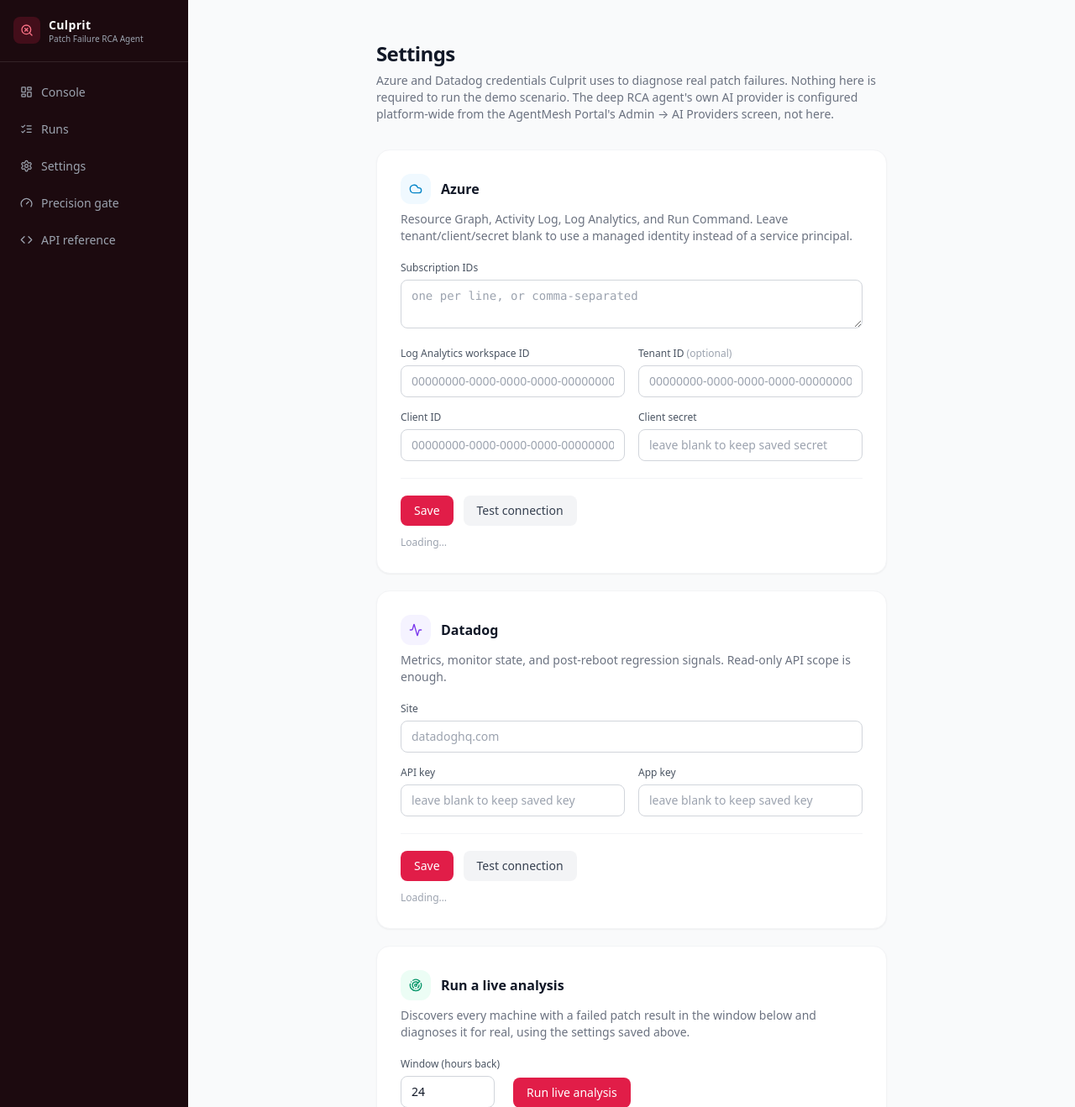
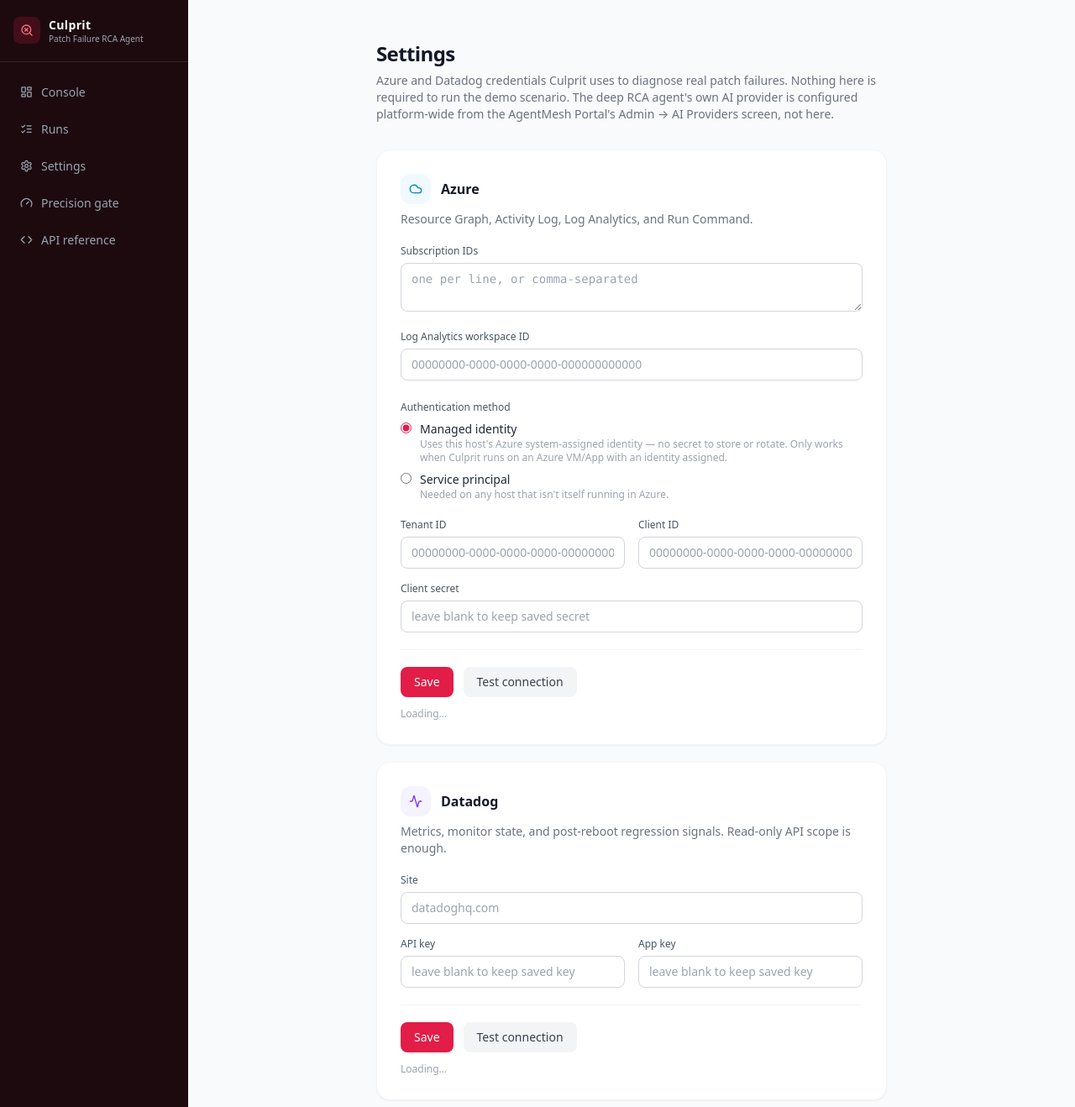
Before and after one commit to accent-prats/agentmesh, a Python web app: template culprit/culprit/reporting/templates/settings.html.j2 in a window 1280 px wide. Shown: the top 1318 px of the page at 84% size. Run offline with Jinja, Linux system fonts and the light colour scheme; the template is opened without the code that fills it, so the values that code supplies are empty.

Commit message:
Sync Azure managed-identity settings-screen work from tech-event
- Add an explicit "Authentication method" toggle (Managed identity /
  Service principal) to the Azure settings screen - previously this was
  purely implicit (leave three fields blank, read a one-line hint).
- Fix azure_settings_view's `configured` flag requiring a saved secret,
  which made a complete, working managed-identity setup show "Not
  configured yet." forever.
- test_azure_credentials now builds its credential via the same
  azure_auth.py::build_credential the real pipeline uses, and reports
  which path authenticated.
- Add a clear_credentials flag so switching to managed identity actually
  forgets a previously-saved service-principal secret instead of leaving
  it as an orphaned, unused ciphertext.
- New test_azure_auth.py (skipped when azure-identity isn't installed)
  plus regression tests for both fixes above.

```diff
--- a/culprit/culprit/reporting/templates/settings.html.j2
+++ b/culprit/culprit/reporting/templates/settings.html.j2
@@ -20,8 +20,7 @@
       <h2 class="font-semibold text-gray-900">Azure</h2>
     </div>
     <p class="text-sm text-gray-500 mt-2 mb-5">
-      Resource Graph, Activity Log, Log Analytics, and Run Command. Leave tenant/client/secret
-      blank to use a managed identity instead of a service principal.
+      Resource Graph, Activity Log, Log Analytics, and Run Command.
     </p>
 
     <div class="space-y-4">
@@ -30,31 +29,55 @@
         <textarea id="az-subs" rows="2" placeholder="one per line, or comma-separated"
           class="w-full border border-gray-300 rounded-lg px-3 py-2 text-sm font-mono focus:ring-2 focus:ring-brand focus:border-brand focus:outline-none"></textarea>
       </div>
-      <div class="grid grid-cols-2 gap-4">
       <div>
         <label class="block text-xs font-medium text-gray-600 mb-1.5">Log Analytics workspace ID</label>
         <input id="az-workspace" placeholder="00000000-0000-0000-0000-000000000000"
           class="w-full border border-gray-300 rounded-lg px-3 py-2 text-sm focus:ring-2 focus:ring-brand focus:border-brand focus:outline-none">
       </div>
+
+      <div class="pt-2">
+        <label class="block text-xs font-medium text-gray-600 mb-2">Authentication method</label>
+        <div class="space-y-2">
+          <label class="flex items-start gap-2.5 cursor-pointer">
+            <input type="radio" name="az-auth-mode" value="managed_identity" checked
+              onchange="applyAzureAuthMode(true)" class="mt-0.5 accent-brand">
+            <span>
+              <span class="block text-sm text-gray-800">Managed identity</span>
+              <span class="block text-xs text-gray-400">Uses this host's Azure system-assigned identity &mdash; no secret to store or rotate. Only works when Culprit runs on an Azure VM/App with an identity assigned.</span>
+            </span>
+          </label>
+          <label class="flex items-start gap-2.5 cursor-pointer">
+            <input type="radio" name="az-auth-mode" value="service_principal"
+              onchange="applyAzureAuthMode(true)" class="mt-0.5 accent-brand">
+            <span>
+              <span class="block text-sm text-gray-800">Service principal</span>
+              <span class="block text-xs text-gray-400">Needed on any host that isn't itself running in Azure.</span>
+            </span>
+          </label>
+        </div>
+        <p id="az-mode-hint" class="text-xs text-gray-500 mt-2.5"></p>
+      </div>
+
+      <div id="az-sp-fields" class="space-y-4 pt-1">
+        <div class="grid grid-cols-2 gap-4">
           <div>
-          <label class="block text-xs font-medium text-gray-600 mb-1.5">Tenant ID <span class="text-gray-400 font-normal">(optional)</span></label>
+            <label class="block text-xs font-medium text-gray-600 mb-1.5">Tenant ID</label>
             <input id="az-tenant" placeholder="00000000-0000-0000-0000-000000000000"
               class="w-full border border-gray-300 rounded-lg px-3 py-2 text-sm focus:ring-2 focus:ring-brand focus:border-brand focus:outline-none">
           </div>
-      </div>
-      <div class="grid grid-cols-2 gap-4">
           <div>
             <label class="block text-xs font-medium text-gray-600 mb-1.5">Client ID</label>
             <input id="az-client" placeholder="00000000-0000-0000-0000-000000000000"
               class="w-full border border-gray-300 rounded-lg px-3 py-2 text-sm focus:ring-2 focus:ring-brand focus:border-brand focus:outline-none">
+          </div>
         </div>
         <div>
           <label class="block text-xs font-medium text-gray-600 mb-1.5">Client secret</label>
           <input id="az-secret" type="password" placeholder="leave blank to keep saved secret"
             class="w-full border border-gray-300 rounded-lg px-3 py-2 text-sm focus:ring-2 focus:ring-brand focus:border-brand focus:outline-none">
         </div>
+        <p id="az-secret-hint" class="text-xs text-gray-400"></p>
       </div>
-      <p id="az-secret-hint" class="text-xs text-gray-400"></p>
     </div>
 
     <div class="flex items-center gap-3 mt-5 pt-5 border-t border-gray-100">
@@ -164,6 +187,36 @@ function renderStatus(elId, view, testedLabel) {
   el.appendChild(document.createTextNode(testedLabel + ' — ' + text + when));
 }
 
+// Which mode a saved config is in isn't a stored field of its own - a
+// service principal is "whatever has a client id or a saved secret",
+// everything else is managed identity (see azure_auth.py::build_credential,
+// the single source of truth this mirrors: all-three-or-fallback).
+function isServicePrincipalConfigured(view) {
+  return !!(view.client_id || view.client_secret_configured);
+}
+
+// `clearFields` is true only for a user-initiated radio change, never for
+// loadAzure() reflecting what's already saved - otherwise switching the
+// page's focus back to "service principal" after a fresh load would wipe
+// out a tenant/client id that was just fetched from the server.
+function applyAzureAuthMode(clearFields) {
+  const mode = document.querySelector('input[name="az-auth-mode"]:checked').value;
+  const spFields = document.getElementById('az-sp-fields');
+  const hint = document.getElementById('az-mode-hint');
+  if (mode === 'managed_identity') {
+    spFields.classList.add('hidden');
+    if (clearFields) {
+      document.getElementById('az-tenant').value = '';
+      document.getElementById('az-client').value = '';
+      document.getElementById('az-secret').value = '';
+    }
+    hint.textContent = "Culprit will authenticate as this host's Azure managed identity.";
+  } else {
+    spFields.classList.remove('hidden');
+    hint.textContent = 'Culprit will authenticate using the service principal below.';
+  }
+}
+
 async function loadAzure() {
   const view = await (await fetch('settings/azure')).json();
   document.getElementById('az-subs').value = (view.subscription_ids || []).join('\n');
@@ -172,6 +225,9 @@ async function loadAzure() {
   document.getElementById('az-client').value = view.client_id || '';
   document.getElementById('az-secret-hint').textContent = view.client_secret_configured
     ? 'A secret is currently saved.' : 'No secret saved yet.';
+  const spMode = isServicePrincipalConfigured(view);
+  document.querySelector(`input[name="az-auth-mode"][value="${spMode ? 'service_principal' : 'managed_identity'}"]`).checked = true;
+  applyAzureAuthMode(false);
   renderStatus('az-status', view, 'Azure');
 }
 
@@ -192,13 +248,33 @@ function setResult(id, text, ok) {
   el.className = 'text-sm ' + (ok === true ? 'text-emerald-600' : ok === false ? 'text-red-600' : 'text-gray-500');
 }
 
+// Reads the service-principal fields only when that mode is actually
+// selected - forcing them blank under managed identity regardless of
+// stale DOM state is what actually makes the toggle authoritative over
+// "whatever happens to be sitting in those inputs" (applyAzureAuthMode
+// also clears them on switch, but this is the save-time guarantee).
+function azureAuthFields() {
+  const mode = document.querySelector('input[name="az-auth-mode"]:checked').value;
+  if (mode === 'managed_identity') {
+    // clear_credentials actually forgets a previously-saved secret on this
+    // explicit switch, instead of leaving it stored-but-unused forever -
+    // see repository.py::save_azure_settings for why a blank client_secret
+    // alone is never enough to do that on its own.
+    return { tenant_id: '', client_id: '', client_secret: '', clear_credentials: true };
+  }
+  return {
+    tenant_id: document.getElementById('az-tenant').value.trim(),
+    client_id: document.getElementById('az-client').value.trim(),
+    client_secret: document.getElementById('az-secret').value,
+    clear_credentials: false,
+  };
+}
+
 async function saveAzure() {
   const body = {
     subscription_ids: parseSubs(),
     log_analytics_workspace_id: document.getElementById('az-workspace').value.trim(),
-    tenant_id: document.getElementById('az-tenant').value.trim(),
-    client_id: document.getElementById('az-client').value.trim(),
-    client_secret: document.getElementById('az-secret').value,
+    ...azureAuthFields(),
   };
   await fetch('settings/azure', { method: 'PUT', headers: {'Content-Type':'application/json'}, body: JSON.stringify(body) });
   document.getElementById('az-secret').value = '';
@@ -211,9 +287,7 @@ async function testAzure() {
   const body = {
     subscription_ids: parseSubs(),
     log_analytics_workspace_id: document.getElementById('az-workspace').value.trim(),
-    tenant_id: document.getElementById('az-tenant').value.trim(),
-    client_id: document.getElementById('az-client').value.trim(),
-    client_secret: document.getElementById('az-secret').value,
+    ...azureAuthFields(),
   };
   const res = await (await fetch('settings/azure/test', { method: 'POST', headers: {'Content-Type':'application/json'}, body: JSON.stringify(body) })).json();
   setResult('az-result', res.message, res.ok);
```
Also changed, not shown: culprit/culprit/db/repository.py (+19 -3 lines), culprit/culprit/models/settings.py (+9 -0 lines), culprit/culprit/security/credential_test.py (+16 -12 lines), culprit/tests/test_azure_auth.py (added, +67 -0 lines), culprit/tests/test_settings_api.py (+35 -0 lines). Lines whose indentation alone changed are shown as unchanged.
